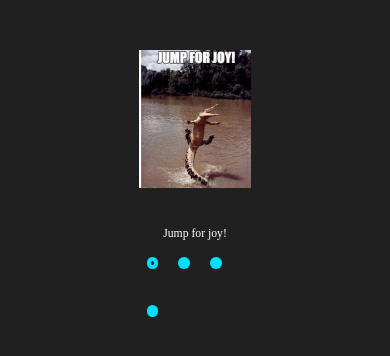
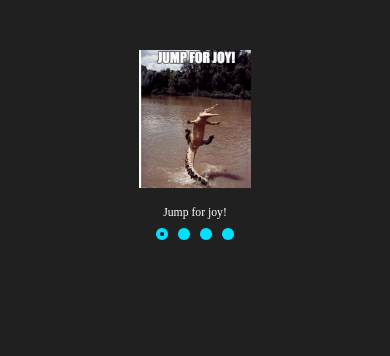
Before and after one commit to Alexei-T1/cssMemSlider, a plain HTML site: page index.html in a window 390 px wide. Drawn offline with Linux system fonts and the light colour scheme.

Commit message:
fix: fix padding and margin controls and texts for mobile (Saturday, Oct 16, 2021 22:29 PM)

```diff
--- a/style.css
+++ b/style.css
@@ -93,6 +93,12 @@ body {
     background-color: rgb(0, 225, 255);
     transition: all 0.1s ease;
 }
+.labelButton {
+    display: inline-block;
+    padding: 1rem 0.5rem 1rem;
+    cursor: pointer;
+}
+
 /* --- For mobile start--- */
 @media only screen and (orientation: portrait), (max-width: 600px) {
     .text__controls__container {
@@ -108,14 +114,16 @@ body {
         width: 3vw;
         height: 3vw;
     }
+    .labelButton {
+        display: inline-block;
+        padding: 0.5rem 0.2rem 0.5rem;
+        cursor: pointer;
+    }
+    .slider__img {
+        margin-bottom: 1.2rem;
+    }
   }
 /* --- For mobile end--- */
-
-.labelButton {
-    display: inline-block;
-    padding: 1rem 0.5rem 1rem;
-    cursor: pointer;
-}
 
 /* --- hover and checked classes for labelButtons--- */
 .circle:hover {
```
